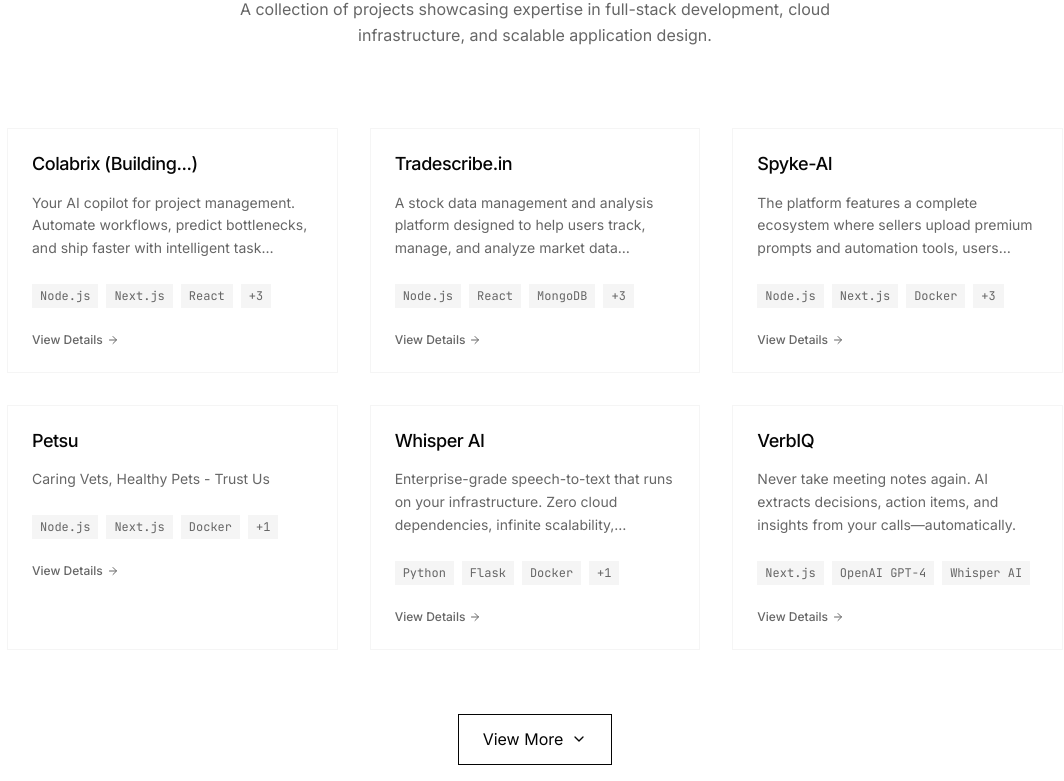
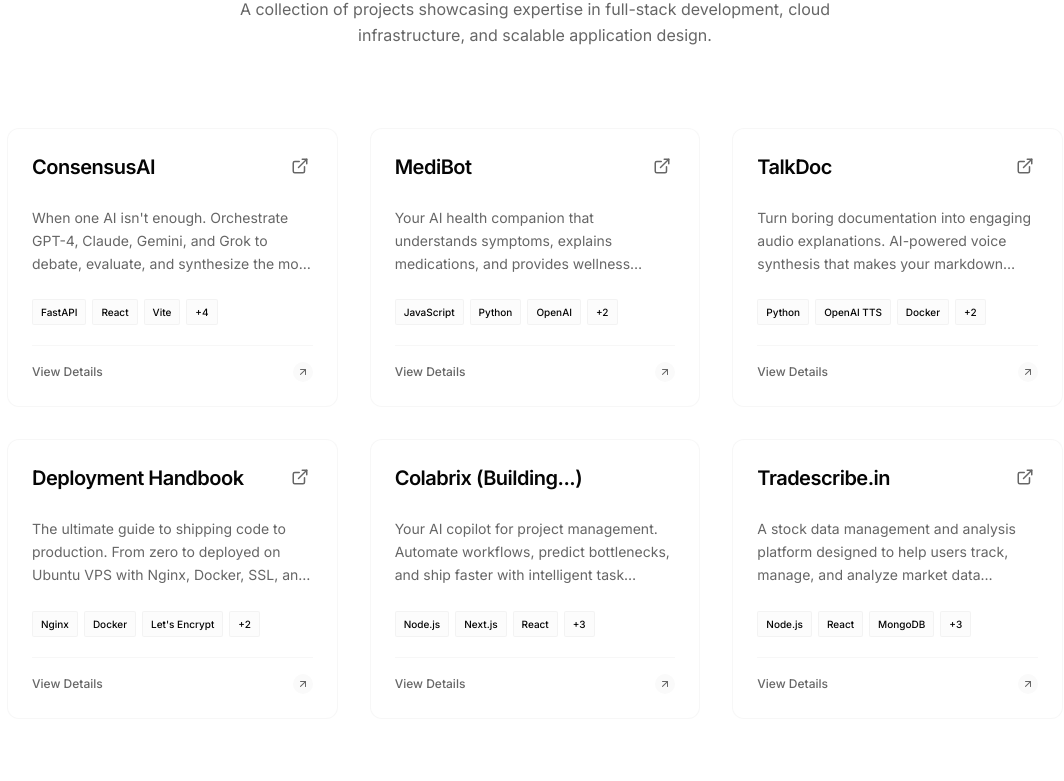
Before and after one commit to manishdashsharma/manish-portfolio, a React (Vite) app: page / in a window 1280 px wide. Shown: the part 1032-1813 px from the top of the page, without its empty margins (105-1169 px from the left). Built offline with nearby package versions, Linux system fonts and the light colour scheme.

Commit message:
Add new projects to showcase and update existing project links in Projects component

```diff
--- a/src/components/ProjectCard.tsx
+++ b/src/components/ProjectCard.tsx
@@ -85,7 +85,7 @@
     return createPortal(
       <div
         className={cn(
-          "fixed inset-0 bg-black bg-opacity-50 z-50 flex items-center justify-center p-4 modal-overlay",
+          "fixed inset-0 bg-black/40 backdrop-blur-sm z-50 flex items-center justify-center p-4 modal-overlay",
           modalActive && "active"
         )}
         onClick={handleModalBackgroundClick}
@@ -96,67 +96,72 @@
         <div
           ref={modalRef}
           className={cn(
-            "bg-white rounded-xl max-w-2xl w-full max-h-[90vh] overflow-y-auto modal-content",
+            "bg-background rounded-2xl max-w-2xl w-full max-h-[90vh] overflow-y-auto modal-content shadow-2xl border border-border/10",
             modalActive && "active"
           )}
           onClick={(e) => e.stopPropagation()}
         >
-          <div className="sticky top-0 bg-card p-6 border-b border-border/20 flex justify-between items-center z-10">
+          <div className="sticky top-0 bg-background/80 backdrop-blur-md p-6 border-b border-border/10 flex justify-between items-center z-10">
             <h2
               id={`modal-title-${title.replace(/\s+/g, '-').toLowerCase()}`}
-              className="text-xl font-medium tracking-tight"
+              className="text-xl font-semibold tracking-tight text-foreground"
             >
               {title}
             </h2>
             <button
               onClick={closeModal}
-              className="p-2 hover:bg-muted transition-colors rounded-sm"
+              className="p-2 hover:bg-muted text-muted-foreground hover:text-foreground transition-colors rounded-full"
               aria-label="Close modal"
             >
-              <X size={16} />
+              <X size={18} />
             </button>
           </div>
 
-          <div className="p-6">
+          <div className="p-6 space-y-8">
             {/* Rating */}
             {rating > 0 && (
-              <div className="mb-6">
-                <h3 className="text-sm font-medium text-gray-700 mb-2">Project Rating</h3>
-                <div className="flex items-center">
+              <div>
+                <h3 className="text-xs font-semibold uppercase tracking-wider text-muted-foreground mb-3">Project Rating</h3>
+                <div className="flex items-center gap-2">
+                  <div className="flex">
                   {[...Array(5)].map((_, i) => (
                     <Star
                       key={i}
-                      size={20}
-                      className={i < rating ? "fill-yellow-400 text-yellow-400" : "text-gray-300"}
+                      size={18}
+                      className={cn(
+                        "mr-0.5",
+                        i < rating ? "fill-amber-400 text-amber-400" : "fill-muted text-muted"
+                      )}
                     />
                   ))}
-                  <span className="ml-2 text-sm text-gray-600">{rating} out of 5</span>
+                  </div>
+                  <span className="text-sm font-medium text-foreground">{rating}.0</span>
                 </div>
               </div>
             )}
 
             {/* Full Description */}
-            <div className="mb-6">
-              <h3 className="text-sm font-medium text-gray-700 mb-2">Description</h3>
-              <p className="text-gray-600">{longDescription || description}</p>
+            <div>
+              <h3 className="text-xs font-semibold uppercase tracking-wider text-muted-foreground mb-3">About</h3>
+              <p className="text-foreground/90 leading-relaxed text-base">{longDescription || description}</p>
             </div>
 
             {/* Client Message */}
             {clientMessage && (
-              <div className="mb-6">
-                <h3 className="text-sm font-medium text-gray-700 mb-2">Client Feedback</h3>
-                <blockquote className="italic text-gray-600 border-l-4 border-gray-200 pl-4 py-2">
+              <div>
+                <h3 className="text-xs font-semibold uppercase tracking-wider text-muted-foreground mb-3">Client Feedback</h3>
+                <div className="bg-muted/50 p-4 rounded-lg border-l-4 border-primary/20 italic text-muted-foreground">
                   "{clientMessage}"
-                </blockquote>
+                </div>
               </div>
             )}
 
             {/* Tech Stack */}
-            <div className="mb-6">
-              <h3 className="text-sm font-medium text-foreground mb-3">Technology Stack</h3>
+            <div>
+              <h3 className="text-xs font-semibold uppercase tracking-wider text-muted-foreground mb-3">Technology Stack</h3>
               <div className="flex flex-wrap gap-2">
                 {techStack.map((tech) => (
-                  <span key={tech} className="text-xs font-mono px-3 py-1 bg-muted text-muted-foreground rounded-sm">
+                  <span key={tech} className="text-xs font-medium px-2.5 py-1 bg-secondary text-secondary-foreground rounded-md border border-secondary">
                     {tech}
                   </span>
                 ))}
@@ -165,12 +170,12 @@
 
             {/* Live Link */}
             {liveLink && (
-              <div>
+              <div className="pt-4">
                 <a
                   href={liveLink}
                   target="_blank"
                   rel="noopener noreferrer"
-                  className="inline-flex items-center gap-2 px-4 py-2 bg-primary text-primary-foreground hover:bg-primary/90 transition-colors"
+                  className="inline-flex items-center gap-2 px-5 py-2.5 bg-primary text-primary-foreground rounded-lg hover:bg-primary/90 transition-all shadow-sm hover:shadow"
                 >
                   Visit Project <ExternalLink size={14} />
                 </a>
@@ -186,27 +191,41 @@
   return (
     <>
       <div
-        className="minimal-card p-6 rounded-sm h-full group"
+        className="group relative flex flex-col h-full bg-card rounded-xl border border-border/40 p-6 transition-all duration-300 hover:border-primary/20 hover:shadow-lg hover:-translate-y-1"
       >
-        <div className="mb-4 flex items-start justify-between">
-          <h3 className="font-medium text-lg tracking-tight leading-tight">{title}</h3>
+        <div className="mb-5 flex items-start justify-between">
+          <div className="space-y-1">
+            <h3 className="font-semibold text-xl tracking-tight text-foreground group-hover:text-primary transition-colors">
+              {title}
+            </h3>
+            <div className="h-0.5 w-0 bg-primary/20 group-hover:w-full transition-all duration-500 ease-out" />
+          </div>
           {liveLink && (
-            <a href={liveLink} target="_blank" rel="noopener noreferrer" className="opacity-0 group-hover:opacity-100 transition-opacity">
-              <ExternalLink size={16} className="text-muted-foreground hover:text-foreground" />
+            <a
+              href={liveLink}
+              target="_blank"
+              rel="noopener noreferrer"
+              className="text-muted-foreground hover:text-primary transition-colors p-1"
+              onClick={(e) => e.stopPropagation()}
+            >
+              <ExternalLink size={18} />
             </a>
           )}
         </div>
 
-        <p className="text-muted-foreground text-sm mb-6 leading-relaxed line-clamp-3">{description}</p>
+        <p className="text-muted-foreground text-sm mb-6 leading-relaxed line-clamp-3 flex-grow">
+          {description}
+        </p>
 
-        <div className="flex flex-wrap gap-2 mb-6">
+        <div className="mt-auto space-y-5">
+          <div className="flex flex-wrap gap-1.5">
             {techStack.slice(0, 3).map((tech) => (
-            <span key={tech} className="text-xs font-mono px-2 py-1 bg-muted text-muted-foreground rounded-sm">
+              <span key={tech} className="text-[10px] font-medium px-2 py-1 bg-secondary/50 text-secondary-foreground rounded-md border border-border/50">
                 {tech}
               </span>
             ))}
             {techStack.length > 3 && (
-            <span className="text-xs font-mono px-2 py-1 bg-muted text-muted-foreground rounded-sm">
+              <span className="text-[10px] font-medium px-2 py-1 bg-secondary/50 text-secondary-foreground rounded-md border border-border/50">
                 +{techStack.length - 3}
               </span>
             )}
@@ -214,12 +233,14 @@
 
           <button
             onClick={openModal}
-          className="flex items-center text-xs font-medium text-muted-foreground hover:text-foreground transition-colors group/button"
-          style={{ background: "transparent", border: "none", padding: 0 }}
+            className="w-full flex items-center justify-between text-xs font-medium text-muted-foreground group-hover:text-foreground transition-colors pt-4 border-t border-border/40"
           >
             <span>View Details</span>
-          <ArrowRight size={12} className="ml-1 transition-transform group-hover/button:translate-x-1" />
+            <span className="bg-secondary rounded-full p-1 group-hover:bg-primary group-hover:text-primary-foreground transition-all duration-300">
+              <ArrowRight size={12} className="-rotate-45 group-hover:rotate-0 transition-transform duration-300" />
+            </span>
           </button>
+        </div>
       </div>
 
       {/* Modal Portal */}
--- a/src/components/Projects.tsx
+++ b/src/components/Projects.tsx
@@ -22,6 +22,60 @@
   });
 
   const projectsData: ProjectData[] = [
+    {
+      title: "ConsensusAI",
+      description:
+        "When one AI isn't enough. Orchestrate GPT-4, Claude, Gemini, and Grok to debate, evaluate, and synthesize the most well-reasoned answers through collective intelligence.",
+      techStack: [
+        "FastAPI",
+        "React",
+        "Vite",
+        "OpenAI",
+        "Claude",
+        "Gemini",
+        "Grok",
+      ],
+      liveLink: "https://github.com/manishdashsharma/ConsensusAI.git",
+      longDescription:
+        "What happens when the world's most powerful AI models work together instead of competing? ConsensusAI orchestrates a three-stage collaborative process: multiple leading LLMs (GPT-4, Claude, Gemini, Grok) independently respond to your query, then anonymously peer-review each other's answers, and finally synthesize a unified consensus response. The result? Answers that are more nuanced, well-reasoned, and reliable than any single model could provide. Full transparency lets you see how each model contributed to the final answer.",
+      rating: 5,
+    },
+    {
+      title: "MediBot",
+      description:
+        "Your AI health companion that understands symptoms, explains medications, and provides wellness guidance—powered by OpenAI and Gemini.",
+      techStack: ["JavaScript", "Python", "OpenAI", "Google Gemini", "CSS"],
+      liveLink: "https://github.com/manishdashsharma/Medibot.git",
+      longDescription:
+        "Healthcare information should be accessible to everyone. MediBot is an intelligent health assistant that helps you understand symptoms, learn about medications, get wellness tips, and access general health information through natural conversation. Powered by advanced AI models from OpenAI and Google Gemini, it provides thoughtful, well-researched responses while always recommending professional medical consultation for serious concerns. Multi-provider AI integration ensures reliable and comprehensive health guidance.",
+      rating: 4,
+    },
+    {
+      title: "TalkDoc",
+      description:
+        "Turn boring documentation into engaging audio explanations. AI-powered voice synthesis that makes your markdown sound human.",
+      techStack: ["Python", "OpenAI TTS", "Docker", "FFmpeg", "Shell"],
+      liveLink: "https://github.com/manishdashsharma/TalkDoc.git",
+      longDescription:
+        "Documentation doesn't have to be a chore. TalkDoc transforms your markdown files into professional audio explanations that sound like a knowledgeable colleague walking you through concepts—not a robot reading text. With 6 different AI voices, intelligent markdown parsing that handles code blocks and tables gracefully, and Docker-powered audio processing, TalkDoc makes technical documentation accessible for commutes, workouts, or anyone who learns better by listening.",
+      rating: 4,
+    },
+    {
+      title: "Deployment Handbook",
+      description:
+        "The ultimate guide to shipping code to production. From zero to deployed on Ubuntu VPS with Nginx, Docker, SSL, and CI/CD.",
+      techStack: [
+        "Nginx",
+        "Docker",
+        "Let's Encrypt",
+        "GitHub Actions",
+        "Ubuntu",
+      ],
+      liveLink: "https://github.com/manishdashsharma/deployment-handbook.git",
+      longDescription:
+        "Stop Googling 'how to deploy Node.js to VPS' every time. The Deployment Handbook is a comprehensive, battle-tested guide covering everything from initial server setup to production-grade deployments. Learn Nginx configuration, SSL certificates with Let's Encrypt, Docker containerization, multi-environment setups, GitHub Actions CI/CD, webhook automation, and operational monitoring. Whether you're deploying Node.js, Python, or Go applications, this handbook has you covered.",
+      rating: 4,
+    },
     {
       title: "Colabrix (Building...)",
       description:
@@ -95,7 +149,7 @@
       title: "VerbIQ",
       description: "Never take meeting notes again. AI extracts decisions, action items, and insights from your calls—automatically.",
       techStack: ["Next.js", "OpenAI GPT-4", "Whisper AI"],
-      liveLink: "https://verbiq.manishdashsharma.site/",
+      liveLink: "https://github.com/manishdashsharma/verbiq.git",
       longDescription: "What if every meeting came with a personal assistant who captured every decision, tracked every commitment, and summarized the key insights? VerbIQ does exactly that. Upload your recording, and GPT-4 instantly extracts action items, sentiment, key decisions, and next steps. No more scrambling through hour-long transcripts or forgetting who committed to what. Just crystal-clear meeting intelligence that turns talk into action.",
       rating: 4,
     },
--- a/src/index.css
+++ b/src/index.css
@@ -58,9 +58,7 @@
 }
 
 @layer components {
-  .minimal-card {
-    @apply bg-card border border-border/50 transition-all duration-200 hover:border-border;
-  }
+
 
   .link-underline {
     position: relative;
```
Lines whose indentation alone changed are shown as unchanged.
